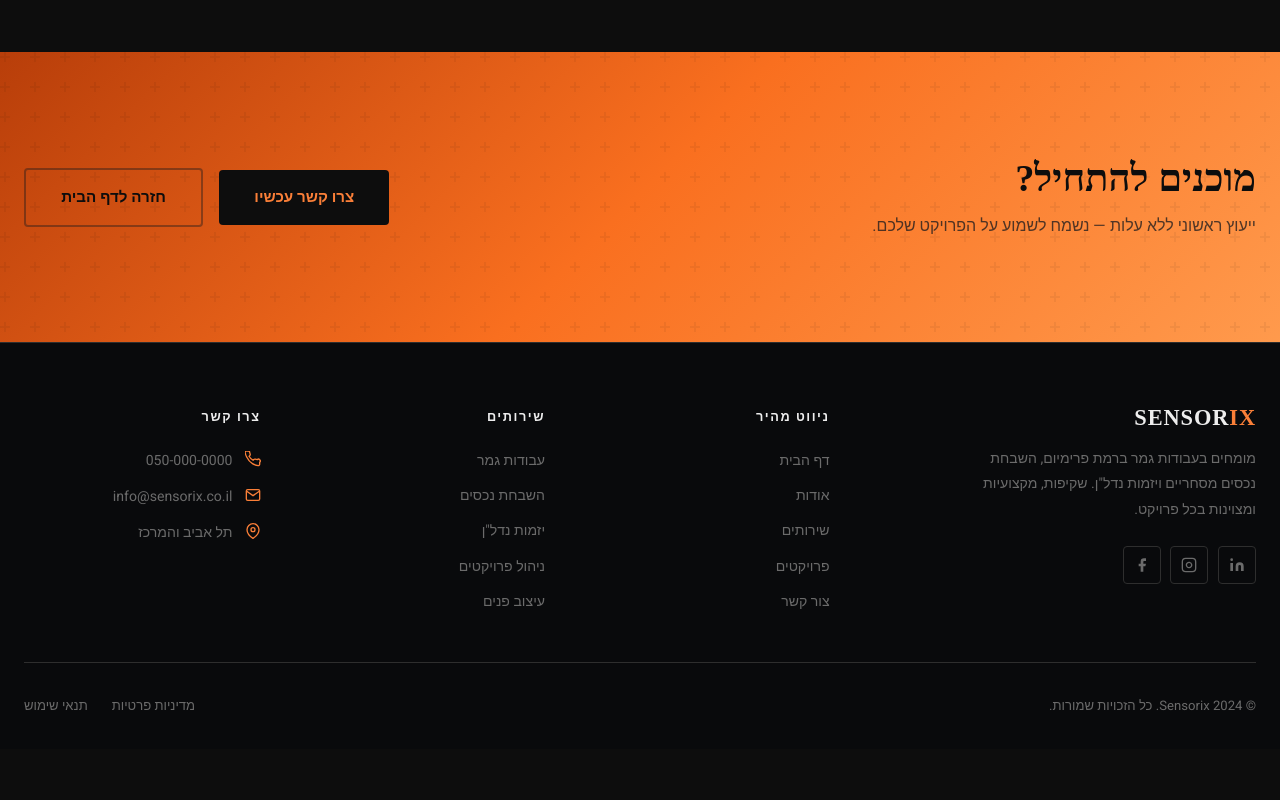
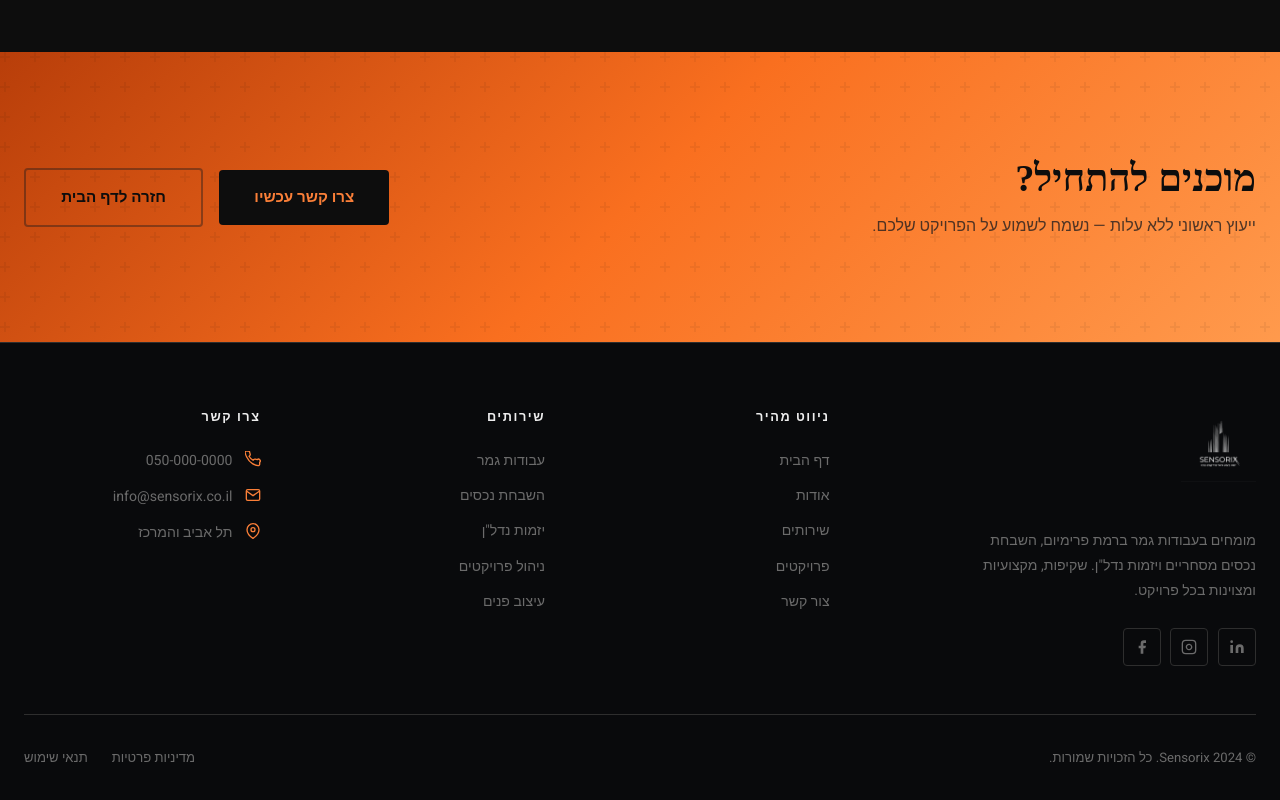
Before and after one commit to shlomi-sharbet/sensorX-website, a plain HTML site: page about.html in a window 1280 px wide. Shown: the part 1442-2242 px from the top of the page. Before the commit the page ends 2191 px from the top, so only its background shows below. Drawn offline with Linux system fonts and the light colour scheme; a web font is replaced by a local one.

Commit message:
feat: integrate official Sensorix logo (with transparent PNG optimization) into header, footer, and favicon

```diff
--- a/about.html
+++ b/about.html
@@ -8,6 +8,7 @@
   <link rel="preconnect" href="https://fonts.googleapis.com">
   <link rel="preconnect" href="https://fonts.gstatic.com" crossorigin>
   <link href="https://fonts.googleapis.com/css2?family=Heebo:wght@300;400;500;600;700;800;900&family=Frank+Ruhl+Libre:wght@300;400;500;700;900&display=swap" rel="stylesheet">
+  <link rel="icon" type="image/jpeg" href="assets/images/logo.png">
   <link rel="stylesheet" href="style.css">
 </head>
 <body>
@@ -15,8 +16,8 @@
   <!-- ========== HEADER ========== -->
   <header class="site-header" id="site-header">
     <div class="header-inner">
-      <a href="index.html" class="logo">
-        <span class="logo-text">SENSOR<span>IX</span></span>
+      <a href="index.html" class="logo" aria-label="Sensorix – דף הבית">
+        <img src="assets/images/logo.png" alt="Sensorix – יזמות ביצוע וניהול פרויקטים בע״מ" class="logo-img">
       </a>
 
       <nav class="main-nav" role="navigation" aria-label="ניווט ראשי">
@@ -264,8 +265,8 @@
     <div class="container">
       <div class="footer-grid">
         <div class="footer-brand">
-          <a href="index.html" class="logo">
-            <span class="logo-text">SENSOR<span>IX</span></span>
+          <a href="index.html" class="logo" aria-label="Sensorix – דף הבית">
+            <img src="assets/images/logo.png" alt="Sensorix – יזמות ביצוע וניהול פרויקטים בע״מ" class="logo-img">
           </a>
           <p class="footer-desc">
             מומחים בעבודות גמר ברמת פרימיום, השבחת נכסים מסחריים ויזמות נדל"ן. שקיפות, מקצועיות ומצוינות בכל פרויקט.
--- a/style.css
+++ b/style.css
@@ -157,7 +157,7 @@ button { cursor: pointer; border: none; background: none; font-family: inherit;
 }
 
 .site-header.scrolled {
-  background: hsla(220, 14%, 6%, 0.97);
+  background: hsla(0, 0%, 5%, 0.96);
   backdrop-filter: blur(12px);
   -webkit-backdrop-filter: blur(12px);
   box-shadow: 0 1px 0 var(--clr-border);
@@ -176,14 +176,20 @@ button { cursor: pointer; border: none; background: none; font-family: inherit;
 .logo {
   display: flex;
   align-items: center;
-  gap: 0.75rem;
+  gap: 0.85rem;
   text-decoration: none;
   flex-shrink: 0;
 }
 .logo-img {
-  height: 44px;
+  height: 58px;
   width: auto;
   object-fit: contain;
+  display: block;
+  transition: transform var(--transition), opacity var(--transition);
+}
+.logo:hover .logo-img {
+  transform: scale(1.04);
+  opacity: 0.9;
 }
 .logo-text {
   font-family: var(--font-display);
@@ -194,6 +200,14 @@ button { cursor: pointer; border: none; background: none; font-family: inherit;
   line-height: 1;
 }
 .logo-text span { color: var(--clr-gold); }
+
+.footer-brand .logo {
+  margin-bottom: 1.25rem;
+  display: inline-block;
+}
+.footer-brand .logo-img {
+  height: 75px;
+}
 
 /* Nav */
 .main-nav { display: flex; align-items: center; gap: 0.25rem; }
```
Also changed, not shown: index.html (+5 -4 lines), assets/images/logo.jpeg (added), assets/images/logo.png (added).
